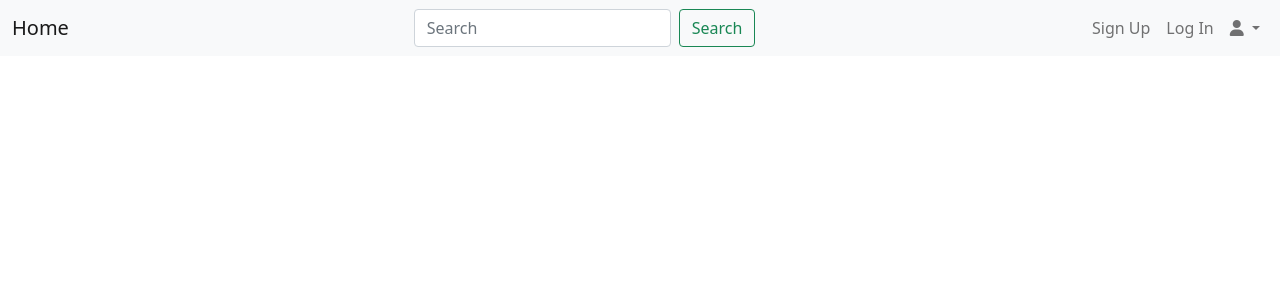
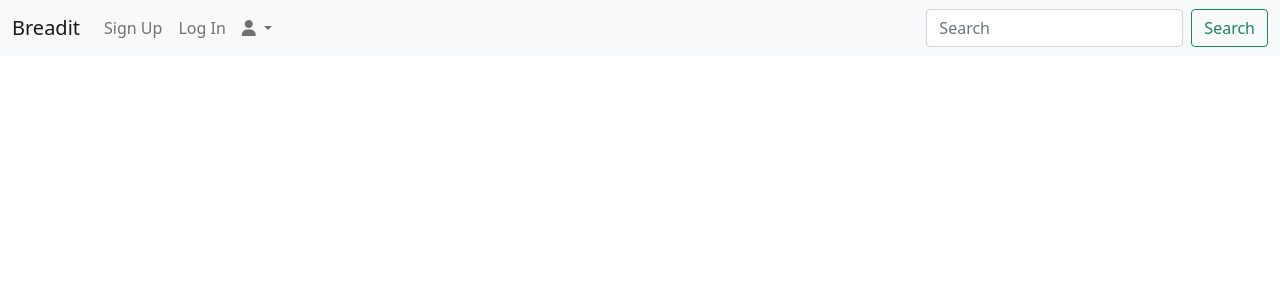
Before and after one commit to Damianjacob/MS4_breadit, a Django app: page / in a window 1280 px wide. Shown: the top 300 px of the page. Run offline with Django 3.2, Linux system fonts and the light colour scheme.

Commit message:
Customise base.html

```diff
--- a/breadit/templates/base.html
+++ b/breadit/templates/base.html
@@ -1,3 +1,28 @@
+{% load static %}
+
+<!doctype html>
+<html lang="en">
+
+<head>
+    <meta charset="utf-8">
+    <meta name="viewport" content="width=device-width, initial-scale=1">
+
+    <!-- Bootstrap CSS -->
+    <link href="https://cdn.jsdelivr.net/npm/bootstrap@5.1.3/dist/css/bootstrap.min.css" rel="stylesheet"
+        integrity="sha384-1BmE4kWBq78iYhFldvKuhfTAU6auU8tT94WrHftjDbrCEXSU1oBoqyl2QvZ6jIW3" crossorigin="anonymous">
+
+    <!-- Font awesome CSS -->
+    <link rel="stylesheet" href="https://cdnjs.cloudflare.com/ajax/libs/font-awesome/6.0.0/css/all.min.css"
+        integrity="sha512-9usAa10IRO0HhonpyAIVpjrylPvoDwiPUiKdWk5t3PyolY1cOd4DSE0Ga+ri4AuTroPR5aQvXU9xC6qOPnzFeg=="
+        crossorigin="anonymous" referrerpolicy="no-referrer" />
+
+    <!-- My CSS -->
+    <link rel="stylesheet" href="{% static 'breadit/css' %}">
+    <title>Breadit</title>
+</head>
+
+<body>
+
     <!-- <nav class="navbar navbar-expand-lg navbar-light bg-light sticky-top">
         <div class="container-fluid">
             <a class="navbar-brand" href="#">Home</a>
@@ -32,41 +57,18 @@
         </div>
     </nav> -->
 
-
-<!doctype html>
-<html lang="en">
-
-<head>
-    <meta charset="utf-8">
-    <meta name="viewport" content="width=device-width, initial-scale=1">
-
-    <!-- Bootstrap CSS -->
-    <link href="https://cdn.jsdelivr.net/npm/bootstrap@5.1.3/dist/css/bootstrap.min.css" rel="stylesheet"
-        integrity="sha384-1BmE4kWBq78iYhFldvKuhfTAU6auU8tT94WrHftjDbrCEXSU1oBoqyl2QvZ6jIW3" crossorigin="anonymous">
-
-    <!-- Font awesome CSS -->
-    <link rel="stylesheet" href="https://cdnjs.cloudflare.com/ajax/libs/font-awesome/6.0.0/css/all.min.css"
-        integrity="sha512-9usAa10IRO0HhonpyAIVpjrylPvoDwiPUiKdWk5t3PyolY1cOd4DSE0Ga+ri4AuTroPR5aQvXU9xC6qOPnzFeg=="
-        crossorigin="anonymous" referrerpolicy="no-referrer" />
-
-    <title>Breadit</title>
-</head>
-
-<body>
-
-    <nav class="navbar navbar-expand-lg navbar-light bg-light sticky-top">
+    <nav class="navbar navbar-expand-lg navbar-light bg-light">
         <div class="container-fluid">
-            <a class="navbar-brand" href="#">Home</a>
-            <form class="d-flex">
-                <input class="form-control me-2" type="search" placeholder="Search" aria-label="Search">
-                <button class="btn btn-outline-success collapse navbar-collapse" type="submit">Search</button>
-            </form>
-            <div id="navbarSupportedContent">
+          <a class="navbar-brand" href="#">Breadit</a>
+          <button class="navbar-toggler" type="button" data-bs-toggle="collapse" data-bs-target="#navbarSupportedContent" aria-controls="navbarSupportedContent" aria-expanded="false" aria-label="Toggle navigation">
+            <span class="navbar-toggler-icon"></span>
+          </button>
+          <div class="collapse navbar-collapse" id="navbarSupportedContent">
             <ul class="navbar-nav me-auto mb-2 mb-lg-0">
-                    <li class="nav-item collapse navbar-collapse">
+              <li class="nav-item">
                 <a class="nav-link" href="#">Sign Up</a>
               </li>
-                    <li class="nav-item collapse navbar-collapse">
+              <li class="nav-item">
                 <a class="nav-link" href="#">Log In</a>
               </li>
               <li class="nav-item dropdown">
@@ -84,6 +86,10 @@
                 </ul>
             </li>
             </ul>
+            <form class="d-flex">
+              <input class="form-control me-2" type="search" placeholder="Search" aria-label="Search">
+              <button class="btn btn-outline-success" type="submit">Search</button>
+            </form>
           </div>
         </div>
       </nav>
```
Lines whose indentation alone changed are shown as unchanged.
